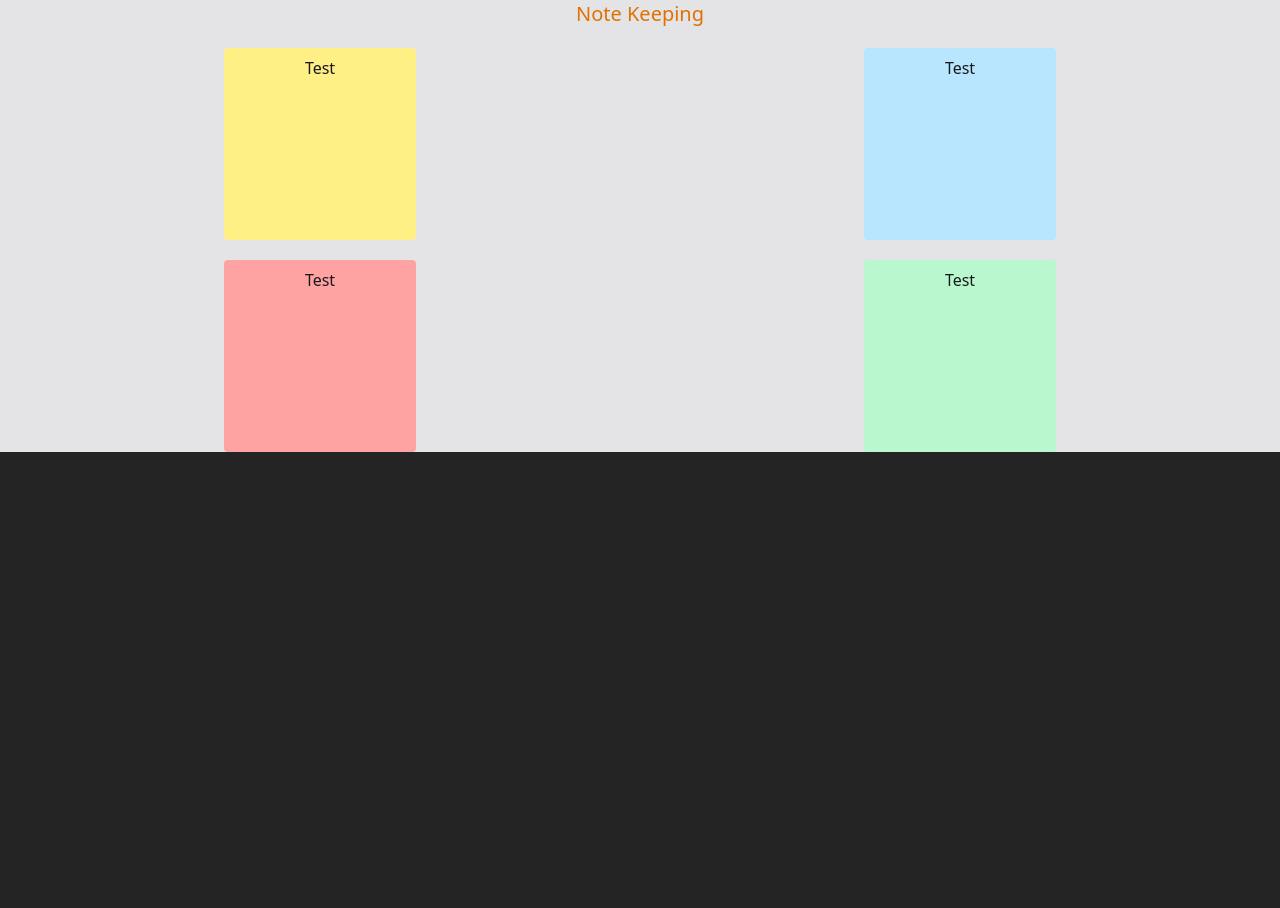
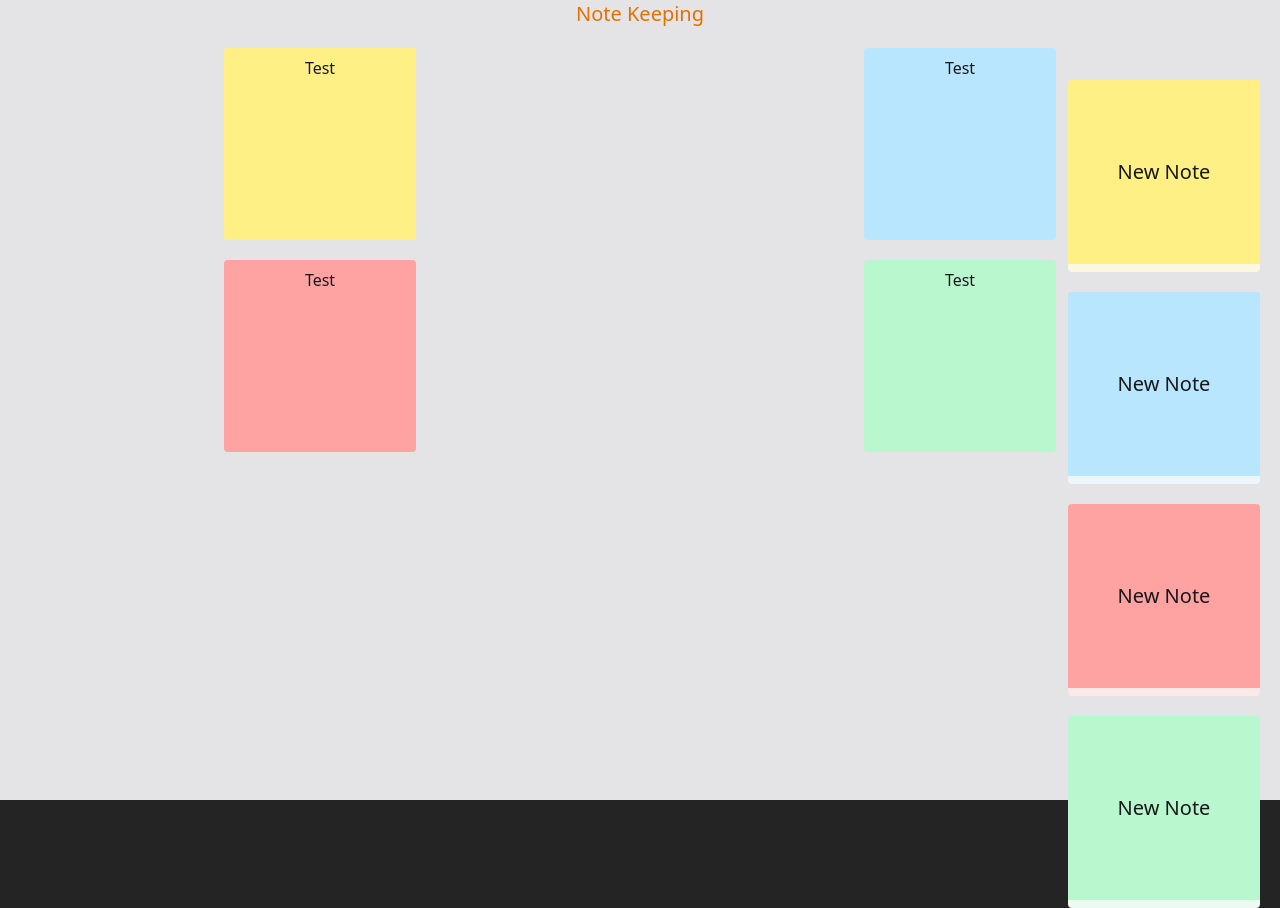
Before and after one commit to OleKodehode/gruppe-2-prosjekt-1, a React app in the folder frontend/: page / in a window 1280 px wide. Before the commit the page ends 800 px from the top, so only its background shows below. Built offline with nearby package versions, Linux system fonts and the light colour scheme; the HTML template or start-up script is replaced by a standard one.

Commit message:
Start of new notes

```diff
--- a/frontend/src/App.jsx
+++ b/frontend/src/App.jsx
@@ -1,8 +1,12 @@
 import { useState } from "react";
 import StickyNote from "./components/StickyNote";
 import useLocalStorage from "./hooks/useLocalStorage";
+import StickyNotePile from "./components/StickyNotePile";
 
 function App() {
+  const addNew = (color) => {
+    console.log(`tried to add a new note from the ${color} pile`);
+  };
   return (
     <main>
       <div>
@@ -14,6 +18,12 @@ function App() {
         <StickyNote color="red" text="Test" />
         <StickyNote color="green" text="Test" />
       </div>
+      <div className="absolute right-5 top-20 flex flex-col gap-5">
+        <StickyNotePile color="yellow" addNew={addNew} />
+        <StickyNotePile color="blue" addNew={addNew} />
+        <StickyNotePile color="red" addNew={addNew} />
+        <StickyNotePile color="green" addNew={addNew} />
+      </div>
     </main>
   );
 }
--- /dev/null
+++ b/frontend/src/components/StickyNotePile.jsx
@@ -0,0 +1,10 @@
+export default function StickyNotePile({ color, addNew }) {
+  return (
+    <article
+      className={`pile ${color} flex justify-center items-center border-b-8 border-zinc-50/80 hover:scale-105 hover:outline-4 hover:outline-stone-200`}
+      onClick={() => addNew(color)}
+    >
+      <h3 className="text-xl">New Note</h3>
+    </article>
+  );
+}
--- a/frontend/src/index.css
+++ b/frontend/src/index.css
@@ -16,11 +16,15 @@
 }
 
 main {
-  @apply bg-zinc-200 dark:bg-zinc-800 text-zinc-900 m-auto;
+  @apply bg-zinc-200 dark:bg-zinc-800 text-zinc-900 m-auto relative min-h-screen;
 }
 
 .stickynote {
   @apply size-48 flex justify-center pt-2 rounded;
+}
+
+.pile {
+  @apply size-48 rounded;
 }
 
 .yellow {
```
